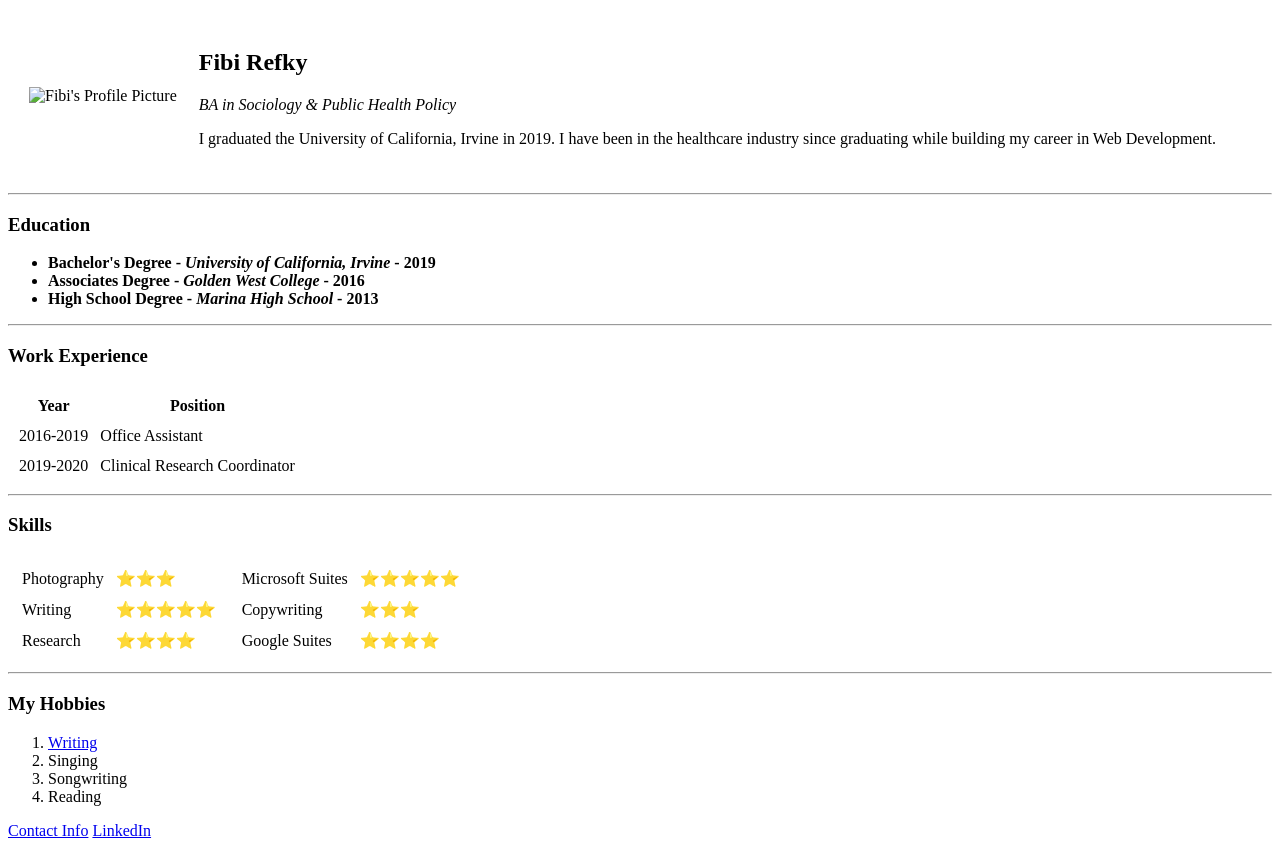
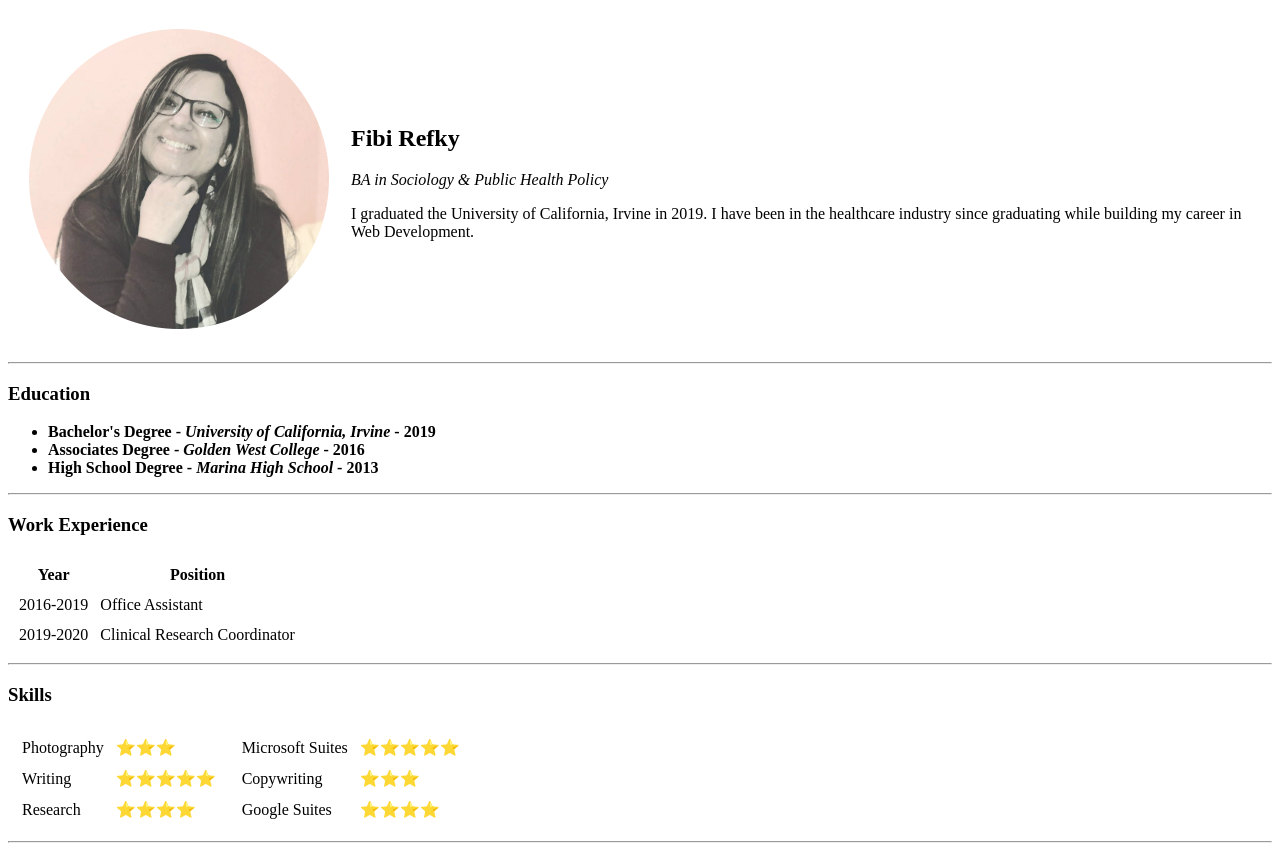
Before and after one commit to frefky/CV, a plain HTML site: page index.html in a window 1280 px wide. Shown: the top 843 px of the page. Drawn offline with Linux system fonts and the light colour scheme.

Commit message:
Update index.html

```diff
--- a/index.html
+++ b/index.html
@@ -9,7 +9,7 @@
 <body>
   <table cellspacing="20">
     <tr>
-      <td><img src="WebDevelopment/300.png" alt="Fibi's Profile Picture"></td>
+      <td><img src="300.png" alt="Fibi's Profile Picture"></td>
       <td><h2> Fibi Refky </h2><p><em> BA in Sociology & Public Health Policy </em></p>
       <p> I graduated the University of California, Irvine in 2019. I have been in the healthcare industry since graduating while building my career in Web Development.</p></td>
     </tr>
```
